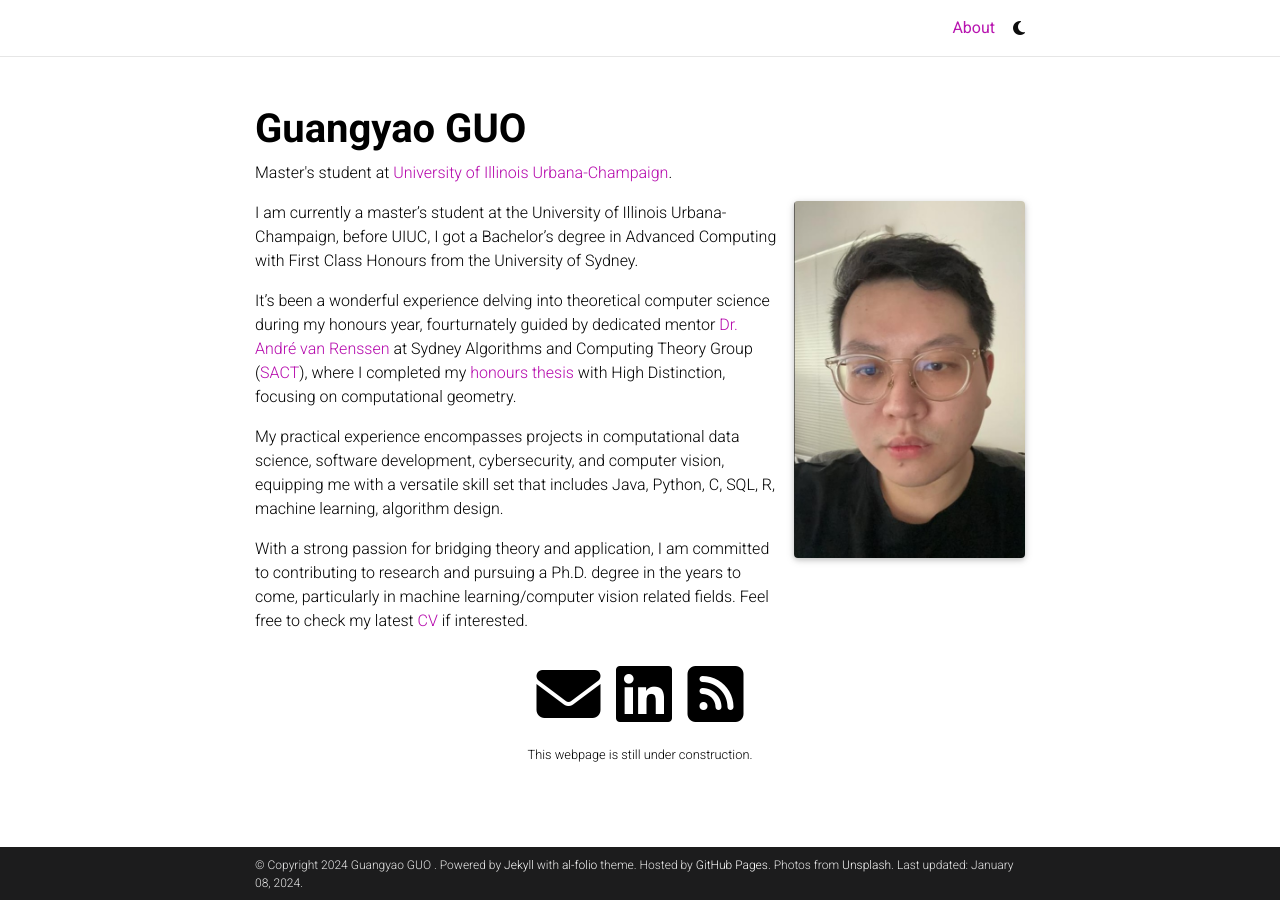
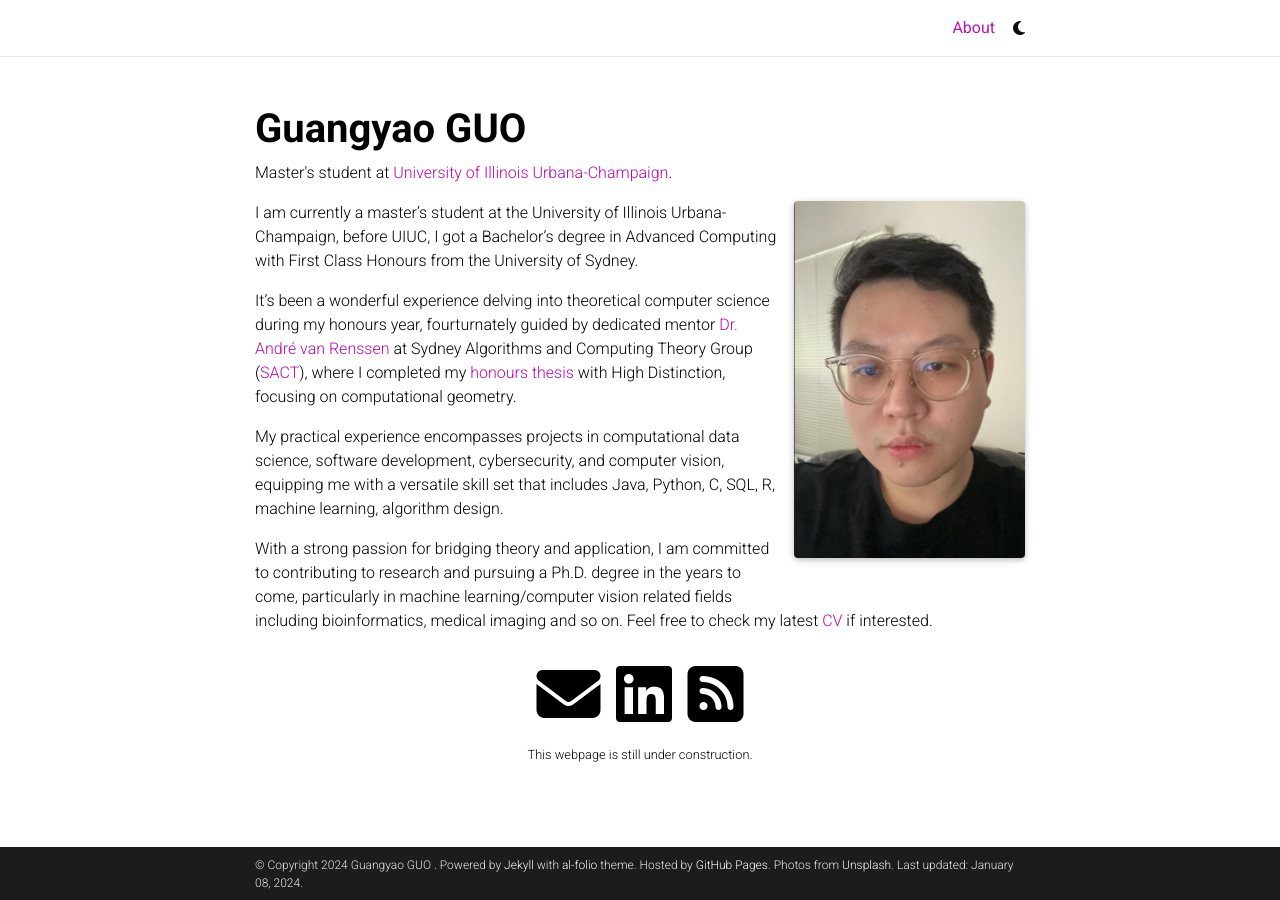
Before and after one commit to guangyaoguo/guangyaoguo.github.io, a Jekyll site: the page built from _pages/about.md, in a window 1280 px wide. Built offline with Jekyll 4.4.1, drawn with Linux system fonts in a browser that asks for light colours; full-size pictures stand in for the smaller copies a plugin makes; comment, search, counter and statistics services are not loaded; a style sheet for code colours, icons or effects is not loaded.

Commit message:
Update about.md

```diff
--- a/_pages/about.md
+++ b/_pages/about.md
@@ -25,7 +25,7 @@
 
 My practical experience encompasses projects in computational data science, software development, cybersecurity, and computer vision, equipping me with a versatile skill set that includes Java, Python, C, SQL, R, machine learning, algorithm design.
 
-With a strong passion for bridging theory and application, I am committed to contributing to research and pursuing a Ph.D. degree in the years to come, particularly in machine learning/computer vision related fields. Feel free to check my latest [CV](assets/pdf/Guangyao_GUO_Resume.pdf) if interested.
+With a strong passion for bridging theory and application, I am committed to contributing to research and pursuing a Ph.D. degree in the years to come, particularly in machine learning/computer vision related fields including bioinformatics, medical imaging and so on. Feel free to check my latest [CV](assets/pdf/Guangyao_GUO_Resume.pdf) if interested.
 
 <!---Write your biography here. Tell the world about yourself. Link to your favorite [subreddit](http://reddit.com). You can put a picture in, too. The code is already in, just name your picture `prof_pic.jpg` and put it in the `img/` folder.
 
```
